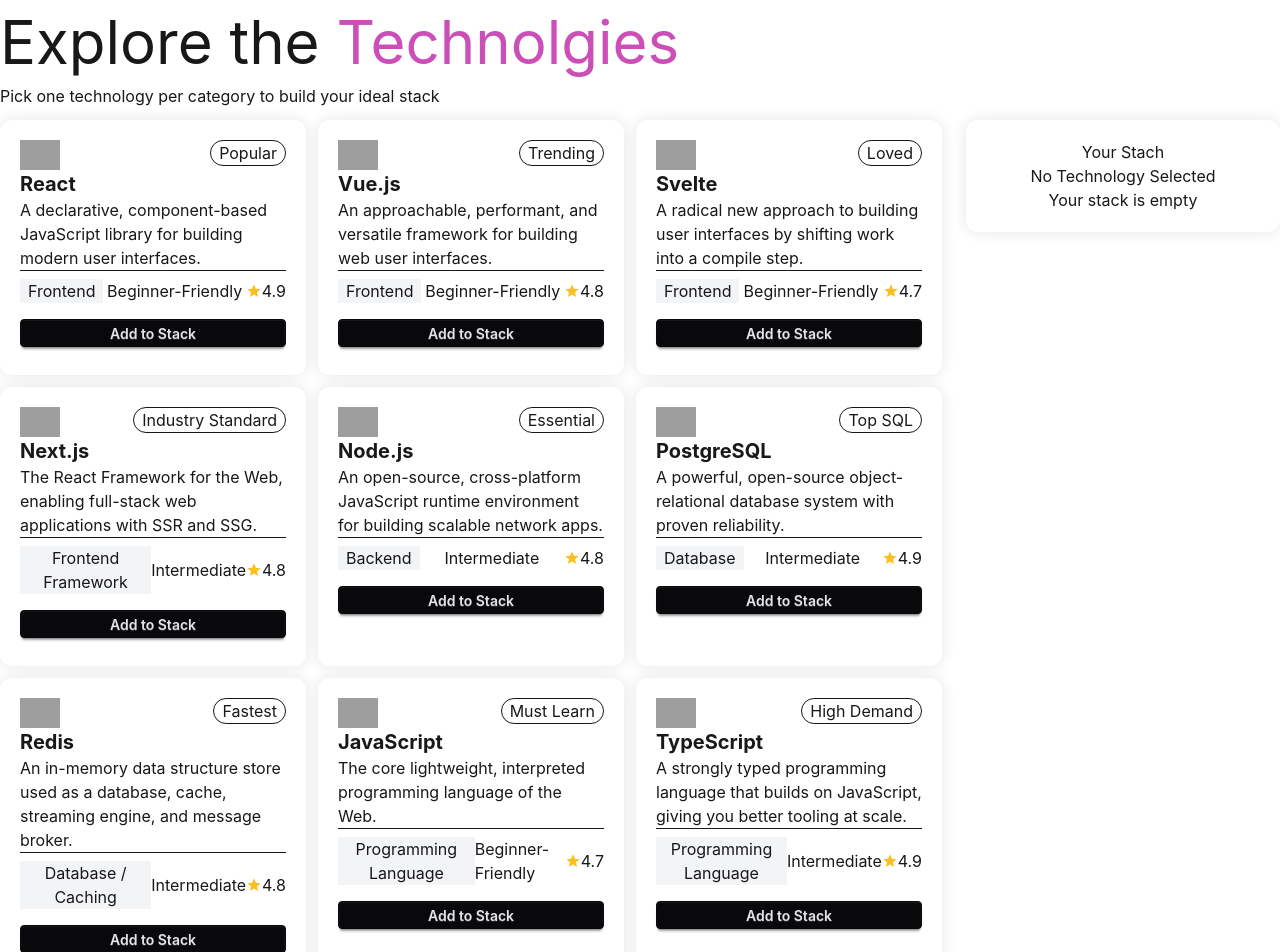
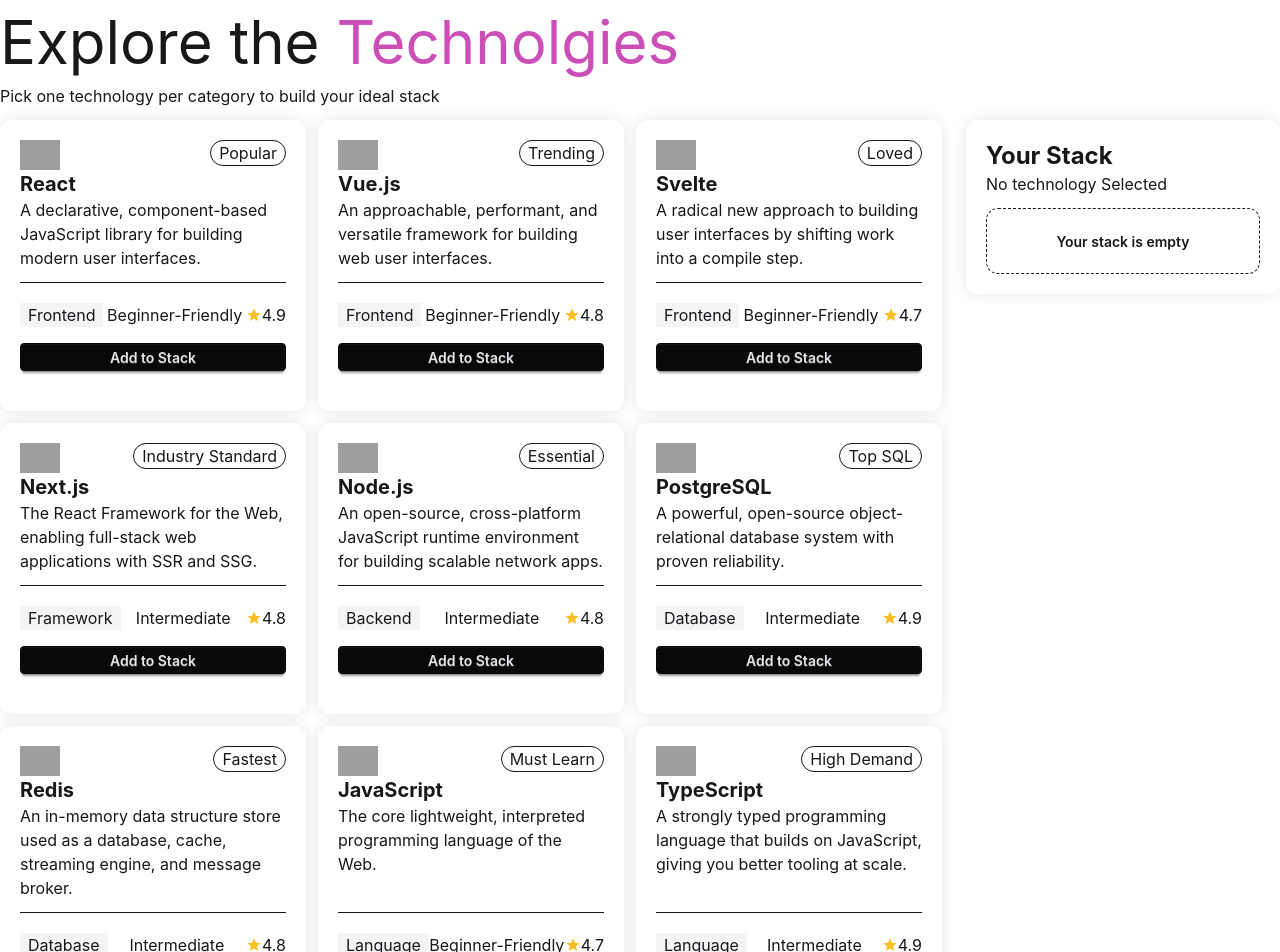
Before and after one commit to emon-mehedi/B14-A05-DevStack, a React (Vite) app: page / in a window 1280 px wide. Shown: the part 680-1632 px from the top of the page. Built offline with nearby package versions, Linux system fonts and the light colour scheme; grey boxes are pictures that could not be loaded.

Commit message:
Adding cards to stack completed

```diff
--- a/public/db.json
+++ b/public/db.json
@@ -32,7 +32,7 @@
   {
     "id": "nextjs",
     "name": "Next.js",
-    "category": "Frontend Framework",
+    "category": "Framework",
     "description": "The React Framework for the Web, enabling full-stack web applications with SSR and SSG.",
     "icon": "https://icon.icepanel.io/Technology/svg/Next.js.svg",
     "rating": 4.8,
@@ -62,7 +62,7 @@
   {
     "id": "redis",
     "name": "Redis",
-    "category": "Database / Caching",
+    "category": "Database",
     "description": "An in-memory data structure store used as a database, cache, streaming engine, and message broker.",
     "icon": "https://icon.icepanel.io/Technology/svg/Redis.svg",
     "rating": 4.8,
@@ -72,7 +72,7 @@
   {
     "id": "javascript",
     "name": "JavaScript",
-    "category": "Programming Language",
+    "category": "Language",
     "description": "The core lightweight, interpreted programming language of the Web.",
     "icon": "https://icon.icepanel.io/Technology/svg/JavaScript.svg",
     "rating": 4.7,
@@ -82,7 +82,7 @@
   {
     "id": "typescript",
     "name": "TypeScript",
-    "category": "Programming Language",
+    "category": "Language",
     "description": "A strongly typed programming language that builds on JavaScript, giving you better tooling at scale.",
     "icon": "https://icon.icepanel.io/Technology/svg/TypeScript.svg",
     "rating": 4.9,
@@ -92,7 +92,7 @@
   {
     "id": "java",
     "name": "Java",
-    "category": "Programming Language",
+    "category": "Language",
     "description": "A high-level, class-based, object-oriented programming language designed for enterprise systems.",
     "icon": "https://icon.icepanel.io/Technology/svg/Java.svg",
     "rating": 4.6,
@@ -102,7 +102,7 @@
   {
     "id": "tailwindcss",
     "name": "Tailwind CSS",
-    "category": "Styling Framework",
+    "category": "Framework",
     "description": "A utility-first CSS framework packed with classes that can be composed to build any design.",
     "icon": "https://icon.icepanel.io/Technology/svg/Tailwind-CSS.svg",
     "rating": 4.9,
@@ -112,7 +112,7 @@
   {
     "id": "docker",
     "name": "Docker",
-    "category": "DevOps / Containerization",
+    "category": "DevOps",
     "description": "A platform for developing, shipping, and running applications inside lightweight containers.",
     "icon": "https://icon.icepanel.io/Technology/svg/Docker.svg",
     "rating": 4.8,
@@ -122,7 +122,7 @@
   {
     "id": "python",
     "name": "Python",
-    "category": "Programming Language",
+    "category": "Language",
     "description": "A versatile programming language renowned for syntax readability, AI/ML, and web development.",
     "icon": "https://icon.icepanel.io/Technology/svg/Python.svg",
     "rating": 4.9,
--- a/src/components/Tech.tsx
+++ b/src/components/Tech.tsx
@@ -1,11 +1,11 @@
 import { MdOutlineStar } from "react-icons/md";
-import type { ITechProps, ITechType } from "./AllTypes";
+import type { ITechProps } from "./AllTypes";
 
 
 
 export function Tech({tech, handleStack}:ITechProps){
   return(
-    <div className="shadow-[0_0_15px_rgba(0,0,0,0.1)] p-5 rounded-xl relative">
+    <div className="grid grid-rows-subgrid row-span-4 shadow-[0_0_15px_rgba(0,0,0,0.1)] p-5 rounded-xl relative">
       <div>
         <img className="w-10" src={tech.icon} alt="icon" />
         <h3 className="text-xl font-bold">{tech.name}</h3>
--- a/src/components/Technologies.tsx
+++ b/src/components/Technologies.tsx
@@ -2,11 +2,13 @@
 import type { ITechnologiesProps, ITechType } from "./AllTypes";
 import { Tech } from "./Tech";
 import toast, { Toaster } from "react-hot-toast";
+import { YourStack } from "./YourStack";
 
 export function Technologies({promise}:ITechnologiesProps){
 
+
+  //Adding technology to stack
   const [stack, setStack]=useState<ITechType[]>([]);
-
   const handleStack=(tech:ITechType):void=>{
     const exists=stack.find(each=>each===tech);
     if(exists){
@@ -19,6 +21,8 @@
     }
   }
 
+
+  //Removing items from stack
   const techList=use(promise);
   console.log(stack);
   return(
@@ -33,11 +37,18 @@
           }
         </div>
         <div className="flex-1">
-          <div className="flex flex-col items-center shadow-[0_0_15px_rgba(0,0,0,0.1)] p-5 rounded-xl">
-            <h3>Your Stach</h3>
-            <p>No Technology Selected</p>
-            <div>
-              <p>Your stack is empty</p>
+          <div className="flex flex-col items-start shadow-[0_0_15px_rgba(0,0,0,0.1)] p-5 rounded-xl">
+            <h3 className="text-2xl font-bold">Your Stack</h3>
+            <p>{stack.length===1?"1 Technology Selected":stack.length>1?`${stack.length} Technologies Selected`:"No technology Selected"} </p>
+            <div className="w-full">{
+              stack.length===0
+                ?<button className="btn btn-dash w-full mt-3 py-8 rounded-xl">Your stack is empty</button>
+                :<div>
+                  {
+                    stack.map(tech=><YourStack key={tech.id} tech={tech}/>)
+                  }
+                </div>
+              }
             </div>
           </div>
         </div>
--- /dev/null
+++ b/src/components/YourStack.tsx
@@ -0,0 +1,17 @@
+import { RxCross1 } from "react-icons/rx";
+import type { ITechType } from "./AllTypes";
+
+export function YourStack({tech}:{tech:ITechType}){
+  return(
+    <div className="flex flex-row justify-between items-center border rounded-xl p-3 mb-2">
+      <div className="flex flex-row">
+        <img src={tech.icon} className="h-10 mr-2"/>
+        <div>
+          <h4 className="text-l font-bold">{tech.name}</h4>
+          <p className="text-[0.7rem]">{tech.category}</p>
+        </div>
+      </div>
+      <button><RxCross1/></button>
+    </div>
+  )
+}
```
Lines whose indentation alone changed are shown as unchanged.
